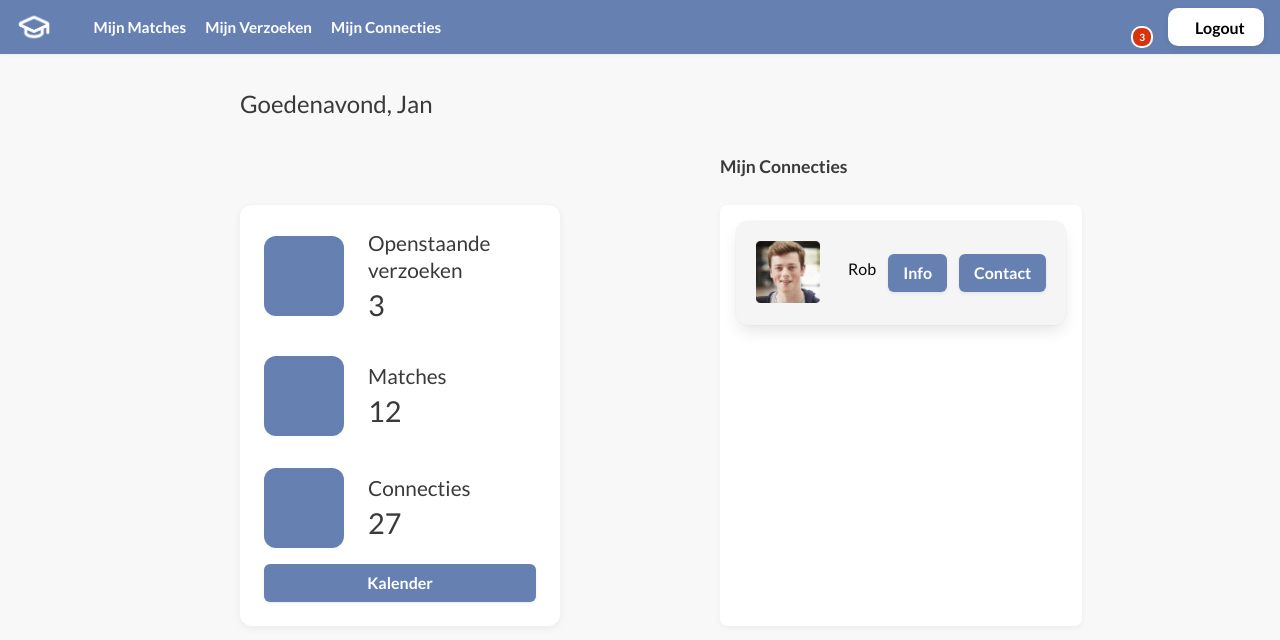
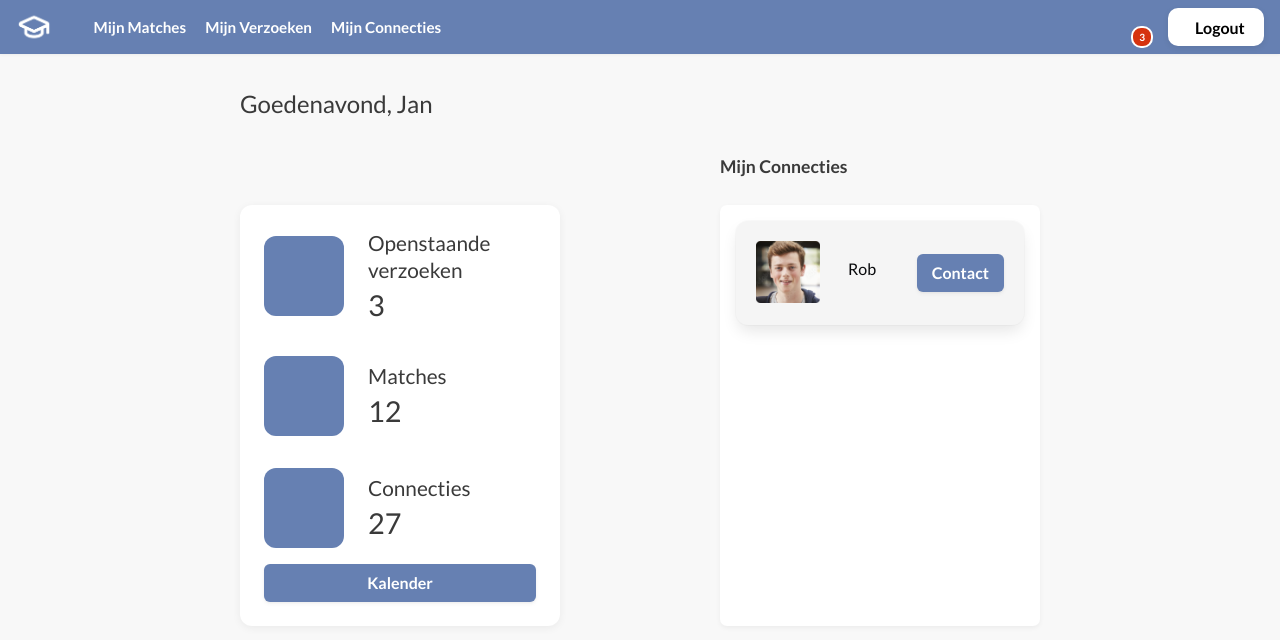
Before and after one commit to al3ksandrs/wailsalutem-digital-learning, a React app in the folder client/: page /mijnstudenten in a window 1280 px wide. Shown: the top 640 px of the page. Built offline with nearby package versions, Linux system fonts and the light colour scheme; some icons are missing; the HTML template or start-up script is replaced by a standard one.

Commit message:
chore: removed unfinished button

```diff
--- a/client/src/components/Connection.tsx
+++ b/client/src/components/Connection.tsx
@@ -15,7 +15,6 @@ const Connection: React.FC<ConnectionProps> = ({
 }) => {
   return (
     <BaseProfileCard name={name} image={image} subjects={subjects} level={""} type={""} id={0}>
-      <WSButton label="Info" size="normal" />
       <WSButton label="Contact" size="normal" />
     </BaseProfileCard>
   );
```
